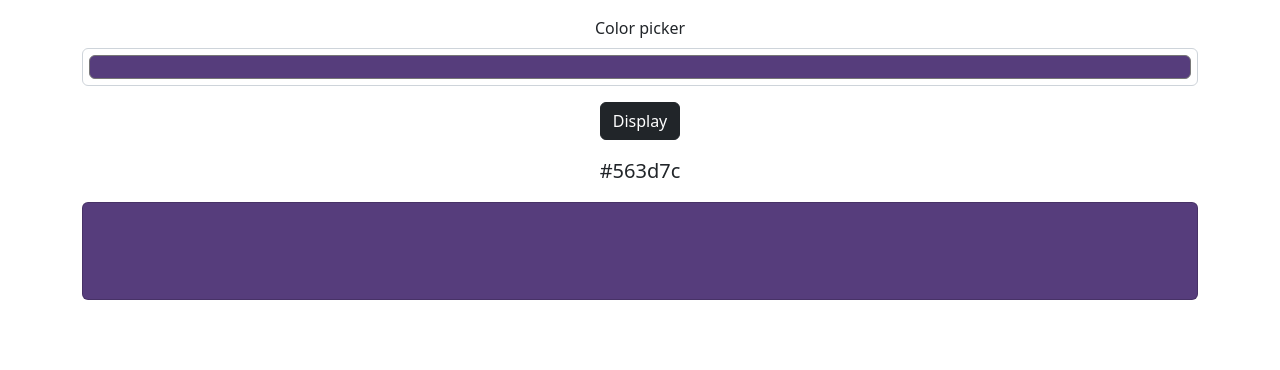
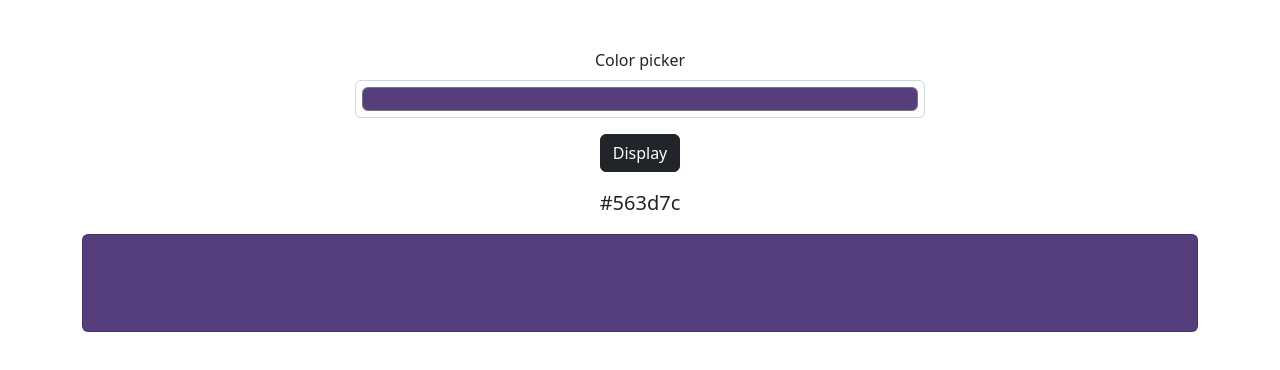
Before and after one commit to NataliaCatalina/color-reader, a plain HTML site: page index.html in a window 1280 px wide. Drawn offline with nearby package versions, Linux system fonts and the light colour scheme.

Commit message:
basic style

```diff
--- a/index.html
+++ b/index.html
@@ -10,15 +10,18 @@
     <title>Color Reader</title>
 </head>
 <body>
-    <div class="container mt-3 text-center">
+    <div class="container mt-5 text-center">
+      <div class="row justify-content-center">
+
         <label for="colorInput" class="form-label">Color picker</label>
-        <input type="color" class="form-control form-control-color w-100" id="colorInput" value="#563d7c" title="Choose your color">
+        <input type="color" class="form-control form-control-color w-50" id="colorInput" value="#563d7c" title="Choose your color">
 
         <div class="mt-3">
           <button class="btn btn-dark" id="btnDisplay">Display</button>
           <p class="lead mt-3" id="colorExa">#563d7c</p>
           <div class="card p-5" id="cardColor" style="background-color: #563d7c;"></div>
         </div>
+      </div>
 
     </div>
     <script src="app.js"></script>
```
